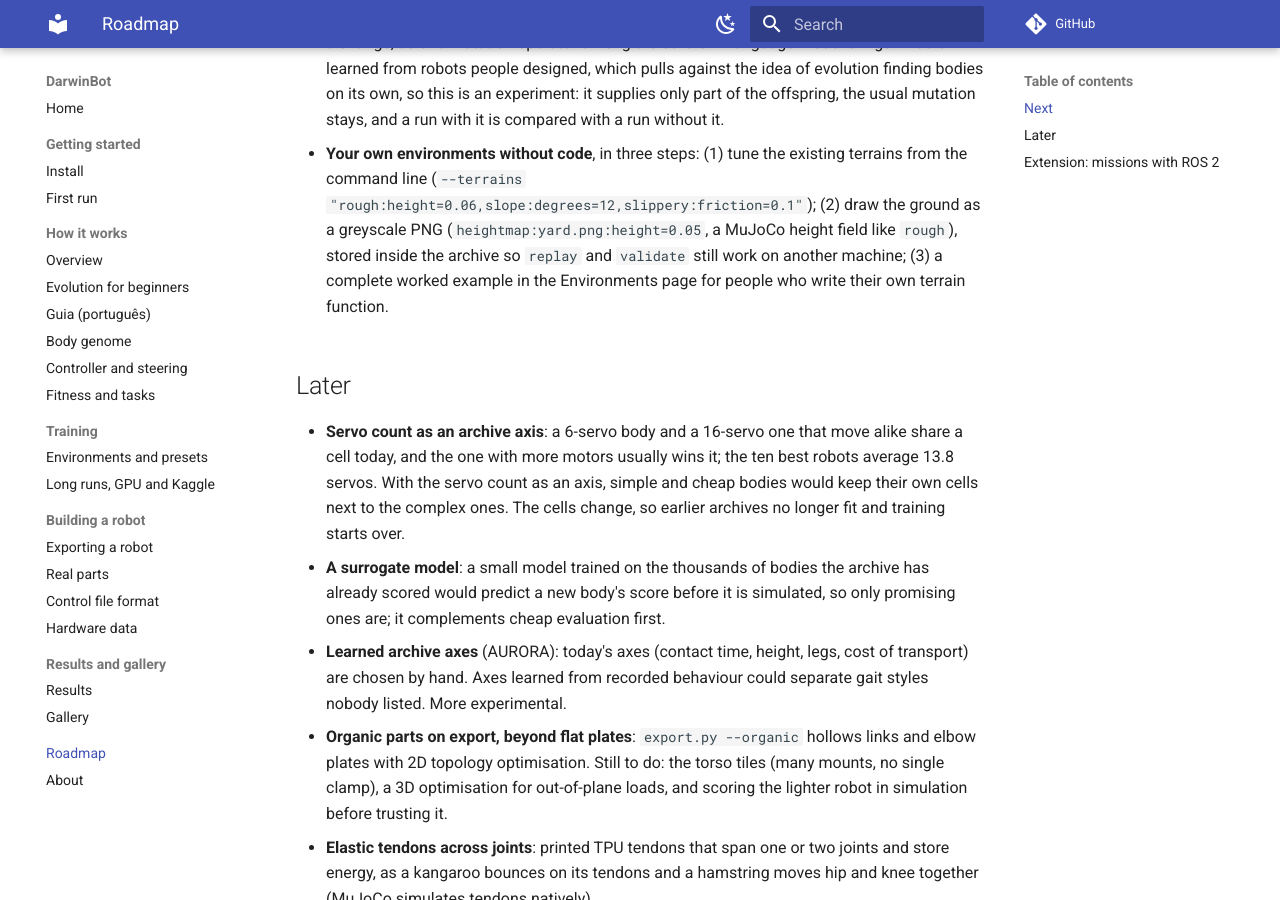
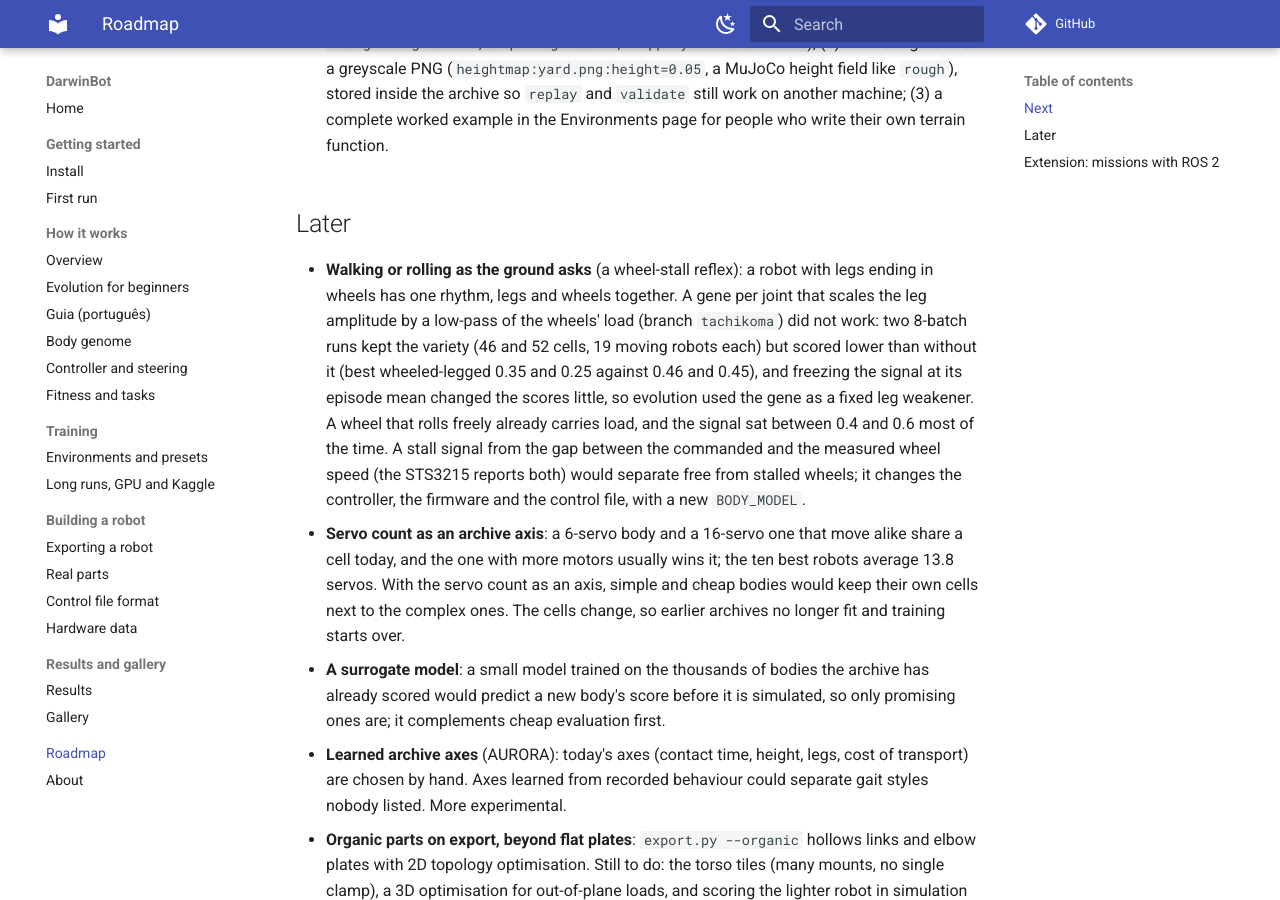
Before and after one commit to mpena2099/darwinbot, an MkDocs documentation site: the page built from docs/roadmap.md, in a window 1280 px wide and 900 px high, scrolled down 2248 px. Built offline with MkDocs 1.6.1 and Material for MkDocs 9.7.7, drawn with Linux system fonts in a browser that asks for light colours; comment, search, counter and statistics services are not loaded; some of the changed text lies outside the part shown.

Commit message:
Roadmap: record the wheel-stall reflex test and move it to Later

```diff
--- a/docs/roadmap.md
+++ b/docs/roadmap.md
@@ -109,6 +102,18 @@
 
 ## Later
 
+- **Walking or rolling as the ground asks** (a wheel-stall reflex): a robot
+  with legs ending in wheels has one rhythm, legs and wheels together. A gene
+  per joint that scales the leg amplitude by a low-pass of the wheels' load
+  (branch `tachikoma`) did not work: two 8-batch runs kept the variety (46 and
+  52 cells, 19 moving robots each) but scored lower than without it (best
+  wheeled-legged 0.35 and 0.25 against 0.46 and 0.45), and freezing the signal
+  at its episode mean changed the scores little, so evolution used the gene as
+  a fixed leg weakener. A wheel that rolls freely already carries load, and the
+  signal sat between 0.4 and 0.6 most of the time. A stall signal from the gap
+  between the commanded and the measured wheel speed (the STS3215 reports both)
+  would separate free from stalled wheels; it changes the controller, the
+  firmware and the control file, with a new `BODY_MODEL`.
 - **Servo count as an archive axis**: a 6-servo body and a 16-servo one that
   move alike share a cell today, and the one with more motors usually wins it;
   the ten best robots average 13.8 servos. With the servo count as an axis,
```
Also changed, not shown: other parts of docs/roadmap.md (+0 -7 lines).
